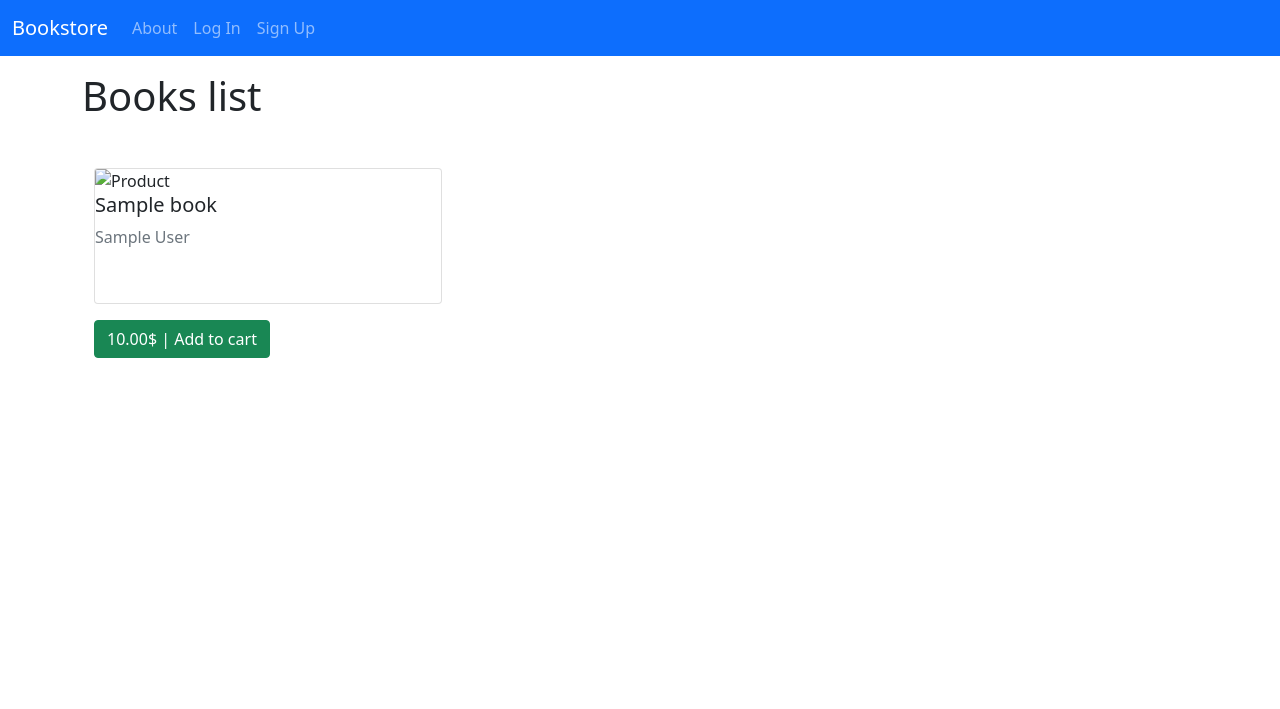
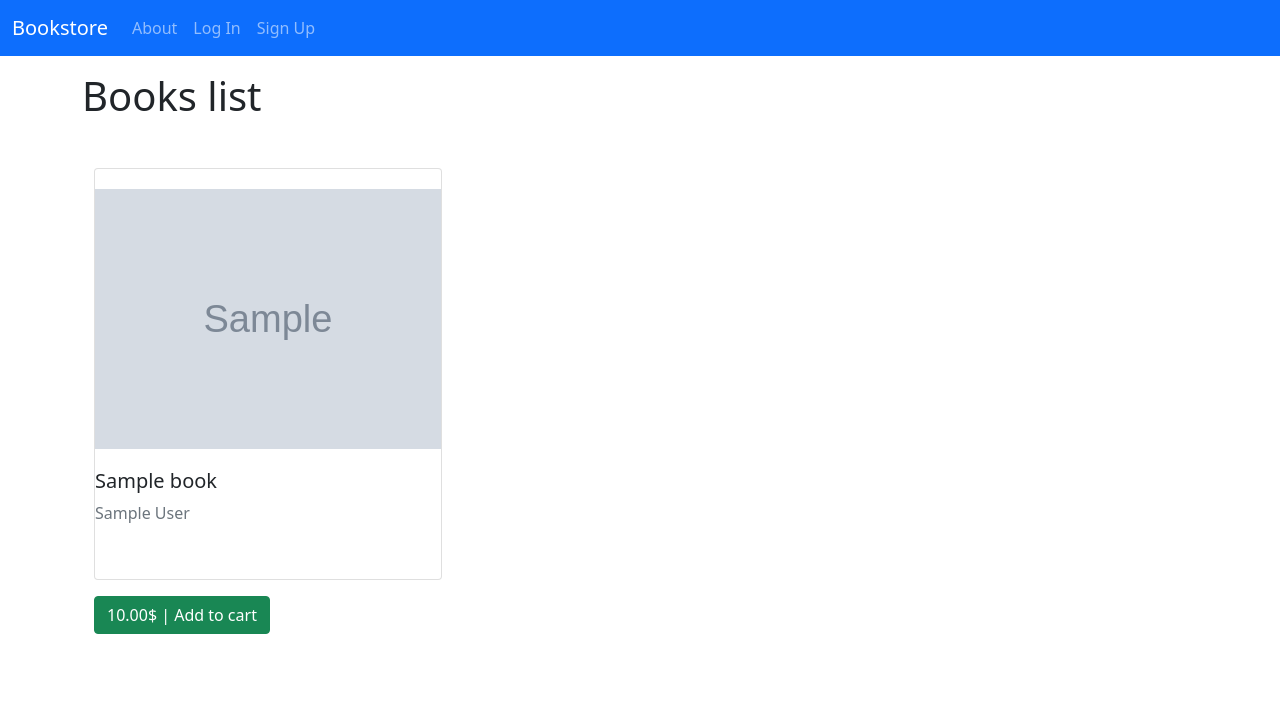
Before and after one commit to twnchk/bookstore_ecommerce, a Django app: page /books/ in a window 1280 px wide. Shown: the top 709 px of the page. Run offline with Django 5.2, Linux system fonts and the light colour scheme; tables that the repository leaves empty hold one stand-in row (values such as "Sample post"); grey boxes marked "Sample" are stand-in pictures; parts of the project's set-up code (start-up, migrations or seed data) failed here and were passed over; some libraries are stand-ins or nearby versions.

Commit message:
Add ImageField to book model, set up basic media settings

```diff
--- a/books/models.py
+++ b/books/models.py
@@ -10,6 +10,7 @@
     title = models.CharField(max_length=200)
     author = models.CharField(max_length=200)
     price = models.DecimalField(max_digits=6, decimal_places=2)
+    cover = models.ImageField(upload_to='covers/', blank=True)
 
     def __str__(self):
         return self.title
--- a/bookstore_project/settings.py
+++ b/bookstore_project/settings.py
@@ -134,6 +134,10 @@
 STATIC_ROOT = BASE_DIR / "staticfiles"
 STATICFILES_STORAGE = "django.contrib.staticfiles.storage.StaticFilesStorage"
 
+# Media settings
+MEDIA_URL = '/media/'
+MEDIA_ROOT = BASE_DIR / 'media'
+
 # Default primary key field type
 # https://docs.djangoproject.com/en/5.0/ref/settings/#default-auto-field
 
--- a/bookstore_project/urls.py
+++ b/bookstore_project/urls.py
@@ -14,6 +14,8 @@
     1. Import the include() function: from django.urls import include, path
     2. Add a URL to urlpatterns:  path('blog/', include('blog.urls'))
 """
+from django.conf import settings
+from django.conf.urls.static import static
 from django.contrib import admin
 from django.urls import path, include
 
@@ -25,4 +27,4 @@
     # Local apps
     path('', include('pages.urls')),
     path('books/', include('books.urls')),
-]
+] + static(settings.MEDIA_URL, document_root=settings.MEDIA_ROOT)
--- a/requirements.txt
+++ b/requirements.txt
@@ -11,3 +11,4 @@
 python-dotenv==1.0.1
 sqlparse==0.5.0
 coverage==7.5.1
+pillow==10.3.0
--- a/static/css/base.css
+++ b/static/css/base.css
@@ -6,6 +6,7 @@
 img.bookcover {
     height: 300px;
     width: auto;
+    object-fit: contain;
 }
 
 .card {
--- a/templates/book_detail.html
+++ b/templates/book_detail.html
@@ -11,7 +11,11 @@
     <div class="row">
         <div class="col-md-6">
             <!-- Image Placeholder -->
-            <img src="https://via.placeholder.com/500" alt="Product Image" class="img-fluid">
+            {% if book.cover %}
+            <img src="{{ book.cover.url }}" alt="Product Image" class="img-fluid bookcover">
+            {% else %}
+            <img src="https://via.placeholder.com/500" alt="Product Image" class="img-fluid bookcover">
+            {% endif %}
         </div>
         <div class="col-md-6">
             <h2>{{ book.title }}</h2>
--- a/templates/books_list.html
+++ b/templates/books_list.html
@@ -9,7 +9,11 @@
         {% for book in book_list %}
         <div class="col">
             <a href="{{ book.get_absolute_url }}" class="card h-100 text-decoration-none text-dark">
-                <img src="https://via.placeholder.com/200" class="card-img-top" alt="Product">
+                {% if book.cover %}
+                <img src="{{ book.cover.url }}" alt="Product Image" class="img-fluid bookcover">
+                {% else %}
+                <img src="https://via.placeholder.com/200" alt="Product Image" class="img-fluid bookcover">
+                {% endif %}
                 <h5 class="card-title">{{ book.title }}</h5>
                 <p class="card-text text-muted">{{ book.author }}</p>
                 <a href="#" class="btn btn-success">{{ book.price }}$ | Add to cart</a>
```
Also changed, not shown: books/migrations/0005_book_cover.py (added), media/covers/cpp_python1.jpeg (added), media/covers/ipv.jpeg (added), 1 other file.
